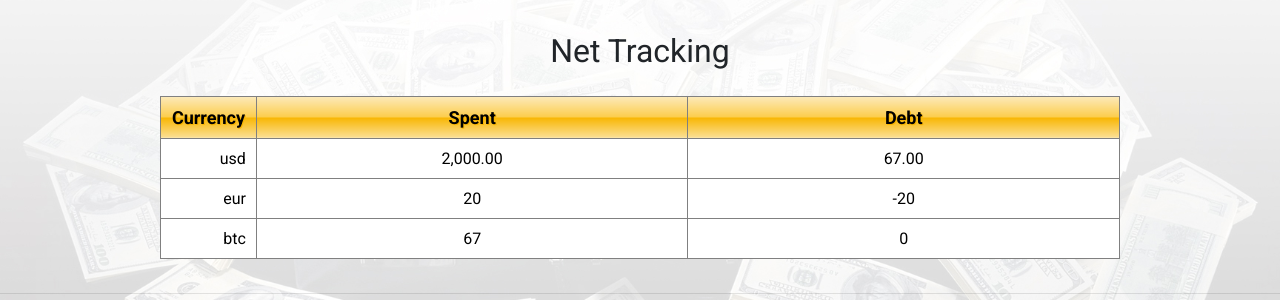
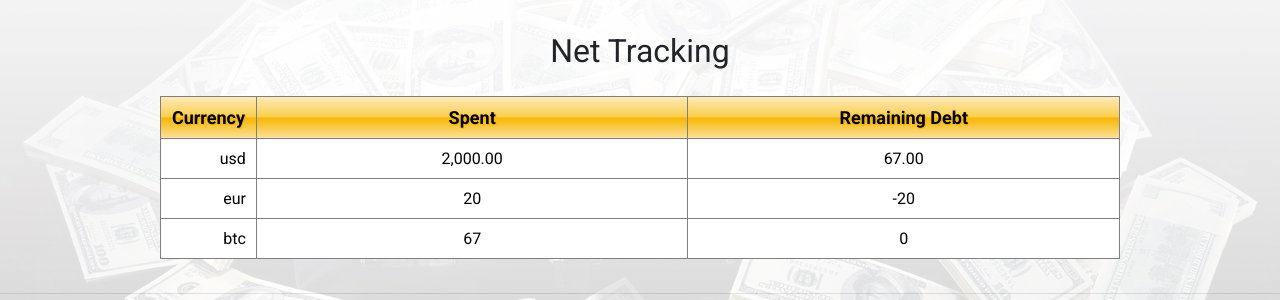
Before and after one commit to oMNiVoiDZeRo/expendor, a PHP site: page /expendor/dashboard/ in a window 1280 px wide. Shown: the part 209-509 px from the top of the page. Run offline with PHP 8.4, Linux system fonts and the light colour scheme; a user stored in the database is signed in; data comes from the database, SQL or seed files in the repository; some libraries are stand-ins or nearby versions.

Commit message:
Changed label.

```diff
--- a/dashboard/index.php
+++ b/dashboard/index.php
@@ -17,7 +17,7 @@ echo '<table border="1" cellpadding="10" align="center">';
 echo '<tr>';
 echo '<th align="center" width="10%">Currency</th>';
 echo '<th align="center" width="45%"><strong>Spent</strong></th>';
-echo '<th align="center" width="45%"><strong>Debt</strong></th>';
+echo '<th align="center" width="45%"><strong>Remaining Debt</strong></th>';
 echo '</tr>';
 
 foreach($currencies as $key => $currency):
```
